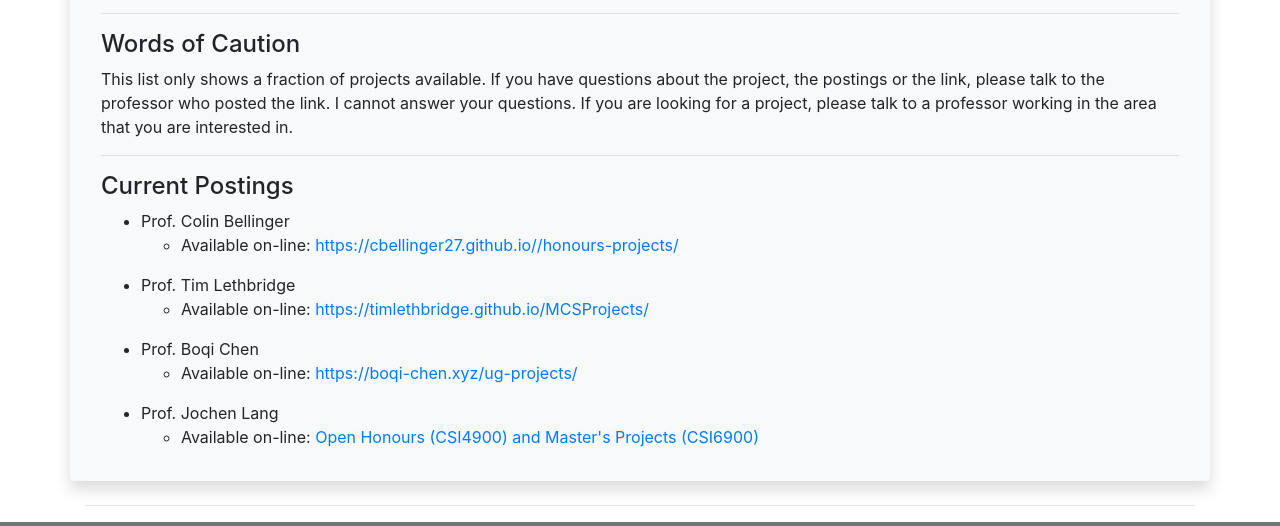
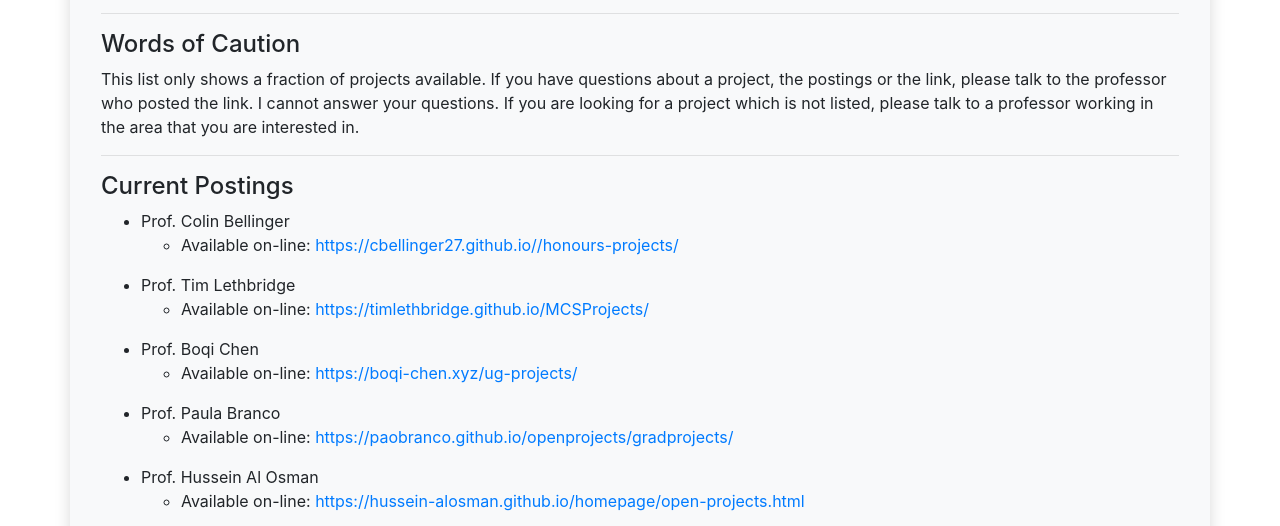
Before and after one commit to langJo/homepage, a plain HTML site: page mcsprojects/postings.html in a window 1280 px wide. Shown: the part 249-775 px from the top of the page. Drawn offline with nearby package versions, Linux system fonts and the light colour scheme.

Commit message:
Added Paula and Hussein

```diff
--- a/mcsprojects/postings.html
+++ b/mcsprojects/postings.html
@@ -91,11 +91,15 @@ ul.minus  { list-style-type: "- "; }
   <div class="container shadow bg-light p-3 mb-4 rounded">
     <div class="container">
       <h2>Postings of MCS Projects (CSI6900)</H2>
-      <p>This page is an incomplete listing of links to those CSI Professors who want to share their available Master's projects through a web postings.
+      <p>This page is an incomplete listing of links to those CSI Professors who want to share their available
+        Master's projects through a web postings.
       </p>
       <hr>
       <h4>Words of Caution</h4>
-      <p>This list only shows a fraction of projects available. If you have questions about the project, the postings or the link, please talk to the professor who posted the link. I cannot answer your questions. If you are looking for a project, please talk to a professor working in the area that you are interested in.</p>
+      <p>This list only shows a fraction of projects available. If you have questions about a project,
+        the postings or the link, please talk to the professor who posted the link. I cannot answer your questions.
+        If you are looking for a project which is not listed, please talk to a professor working in the area
+        that you are interested in.</p>
       <hr>
       <h4>Current Postings</h4>
       <ul>
@@ -119,6 +123,22 @@ ul.minus  { list-style-type: "- "; }
         <ul>
           <li>Available on-line: <a
                 href="https://boqi-chen.xyz/ug-projects/">https://boqi-chen.xyz/ug-projects/</a>
+            </p>
+          </li>
+        </ul>
+        </li>
+        <li> Prof. Paula Branco </li>
+        <ul>
+          <li>Available on-line: <a
+                href="https://paobranco.github.io/openprojects/gradprojects/">https://paobranco.github.io/openprojects/gradprojects/</a>
+            </p>
+          </li>
+        </ul>
+        </li>
+                <li> Prof. Hussein Al Osman</li>
+        <ul>
+          <li>Available on-line: <a
+                href="https://hussein-alosman.github.io/homepage/open-projects.html">https://hussein-alosman.github.io/homepage/open-projects.html</a>
             </p>
           </li>
         </ul>
```
